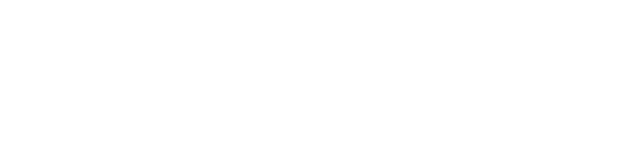
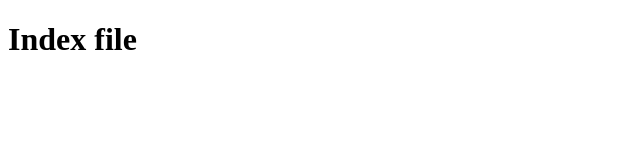
Before and after one commit to awng123/git3, a plain HTML site: page index.html in a window 1280 px wide. Shown: the whole page, without its empty margins (0-640 px from the left). Drawn offline with Linux system fonts and the light colour scheme.

Commit message:
membuat file index1

```diff
--- a/index.html
+++ b/index.html
@@ -7,6 +7,6 @@
     <title>File index</title>
 </head>
 <body>
-
+    <h1>Index file</h1>
 </body>
 </html>
```
